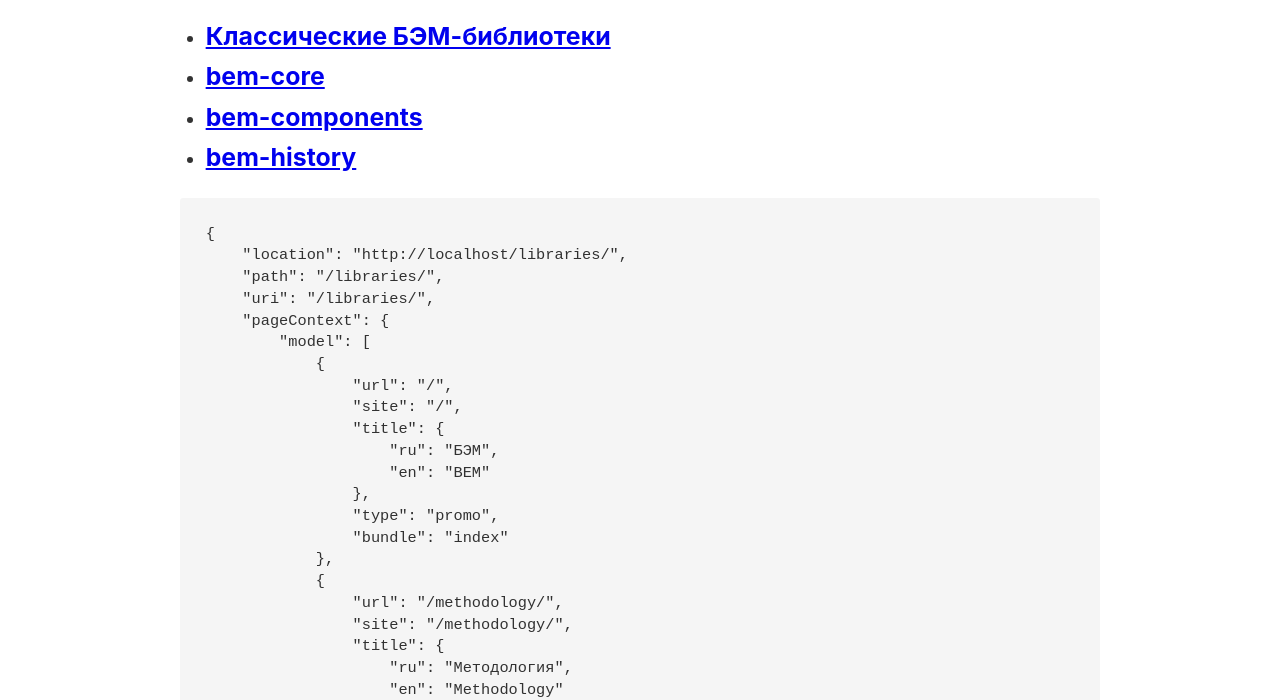
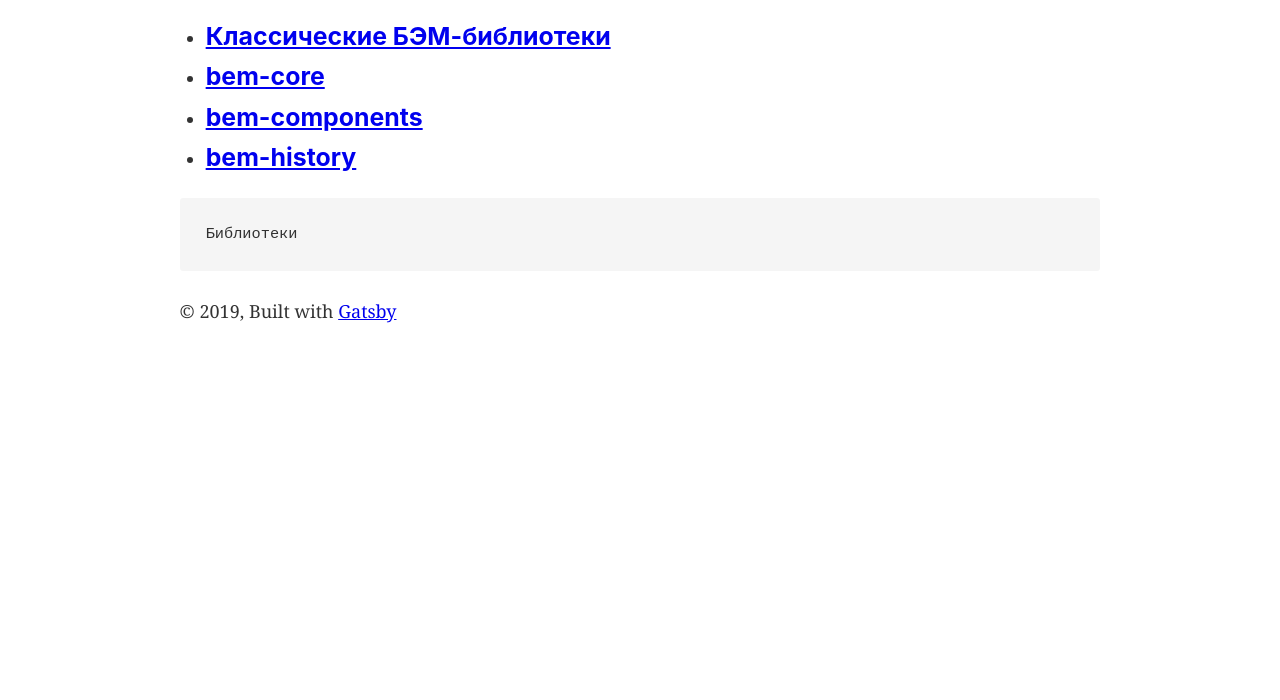
Before and after one commit to bem-site/bem.info-gatsby, a Gatsby site: page /libraries/ in a window 1280 px wide. Shown: the part 100-800 px from the top of the page. Built offline with nearby package versions, Linux system fonts and the light colour scheme; Gatsby itself is replaced by a stand-in of ours.

Commit message:
templates/article: remove debug output

```diff
--- a/src/templates/article.tsx
+++ b/src/templates/article.tsx
@@ -9,8 +9,8 @@ import SEO from "../components/seo"
 
 const IndexPage = (data) => (
   <Layout pageContext={data.pageContext}>
-    <SEO title="Home" keywords={[`gatsby`, `application`, `react`]} />
-    <pre>{JSON.stringify(data, null, 4)}</pre>
+    {/* <SEO title="Home" keywords={[`gatsby`, `application`, `react`]} /> */}
+    <pre>{data.pageContext.page.title.ru || data.pageContext.page.title}</pre>
   </Layout>
 )
 
```
